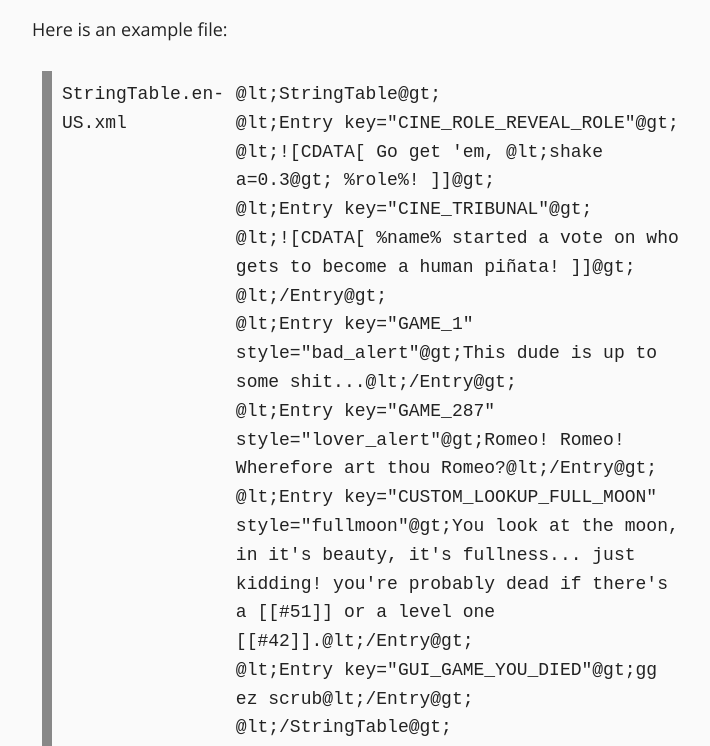
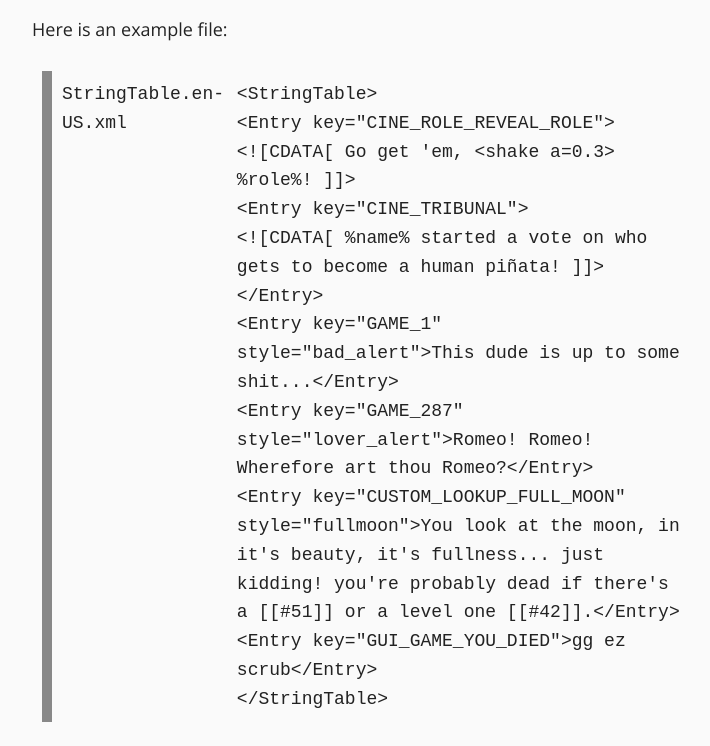
Before and after one commit to BeautifulBaguetteBeing/Text-Editor-Documentation, a plain HTML site: page index.html in a window 1280 px wide. Shown: the part 757-1503 px from the top of the page, without its empty margins (272-982 px from the left). Drawn offline with nearby package versions, Linux system fonts and the light colour scheme.

Commit message:
Update index.html

```diff
--- a/index.html
+++ b/index.html
@@ -45,17 +45,17 @@
     <blockquote>
       <span class="name">StringTable.en-US.xml</span>
       <p class="message">
-        @lt;StringTable@gt;
-        <br>@lt;Entry key="CINE_ROLE_REVEAL_ROLE"@gt;
-        <br>@lt;![CDATA[ Go get 'em, @lt;shake a=0.3@gt; %role%! ]]@gt;
-        <br>@lt;Entry key="CINE_TRIBUNAL"@gt;
-        <br>@lt;![CDATA[ %name% started a vote on who gets to become a human piñata! ]]@gt;
-        <br>@lt;/Entry@gt;
-        <br>@lt;Entry key="GAME_1" style="bad_alert"@gt;This dude is up to some shit...@lt;/Entry@gt;
-        <br>@lt;Entry key="GAME_287" style="lover_alert"@gt;Romeo! Romeo! Wherefore art thou Romeo?@lt;/Entry@gt;
-        <br>@lt;Entry key="CUSTOM_LOOKUP_FULL_MOON" style="fullmoon"@gt;You look at the moon, in it's beauty, it's fullness... just kidding! you're probably dead if there's a [[#51]] or a level one [[#42]].@lt;/Entry@gt;
-        <br>@lt;Entry key="GUI_GAME_YOU_DIED"@gt;gg ez scrub@lt;/Entry@gt;
-        <br>@lt;/StringTable@gt;
+        &lt;StringTable&gt;
+        <br>&lt;Entry key="CINE_ROLE_REVEAL_ROLE"&gt;
+        <br>&lt;![CDATA[ Go get 'em, &lt;shake a=0.3&gt; %role%! ]]&gt;
+        <br>&lt;Entry key="CINE_TRIBUNAL"&gt;
+        <br>&lt;![CDATA[ %name% started a vote on who gets to become a human piñata! ]]&gt;
+        <br>&lt;/Entry&gt;
+        <br>&lt;Entry key="GAME_1" style="bad_alert"&gt;This dude is up to some shit...&lt;/Entry&gt;
+        <br>&lt;Entry key="GAME_287" style="lover_alert"&gt;Romeo! Romeo! Wherefore art thou Romeo?&lt;/Entry&gt;
+        <br>&lt;Entry key="CUSTOM_LOOKUP_FULL_MOON" style="fullmoon"&gt;You look at the moon, in it's beauty, it's fullness... just kidding! you're probably dead if there's a [[#51]] or a level one [[#42]].&lt;/Entry&gt;
+        <br>&lt;Entry key="GUI_GAME_YOU_DIED"&gt;gg ez scrub&lt;/Entry&gt;
+        <br>&lt;/StringTable&gt;
       </p>
     </blockquote>
     <p>
```
